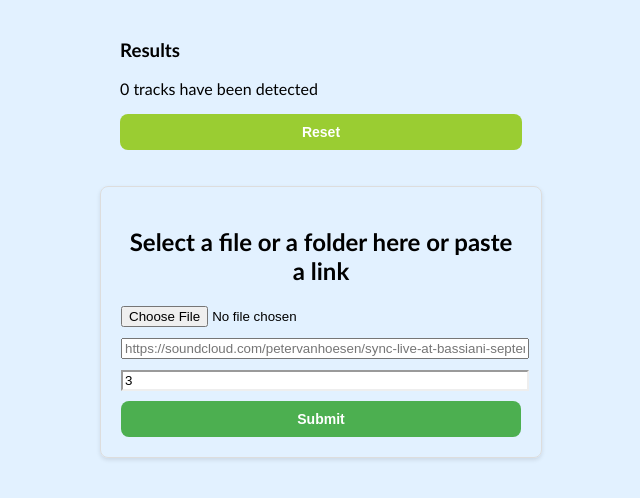
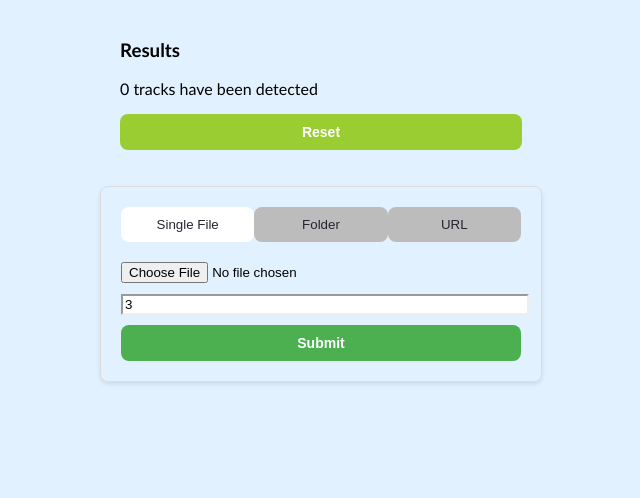
Before and after one commit to antoineqian/autoshazam, a React (Create React App) app in the folder client/: page / in a window 1280 px wide. Shown: the top 498 px of the page, without its empty margins (319-959 px from the left). Built offline with nearby package versions, Linux system fonts and the light colour scheme; the HTML template or start-up script is replaced by a standard one.

Commit message:
Folders working

```diff
--- a/client/src/FileUploadForm.js
+++ b/client/src/FileUploadForm.js
@@ -3,22 +3,21 @@ import axios from 'axios'
 import LoadingButton from './LoadingButton'
 
 const FileUploadForm = ({ setTracks }) => {
-  const [selectedFile, setSelectedFile] = useState(null);
   const [fileList, setFileList] = useState([]);
   const [intervalValue, setIntervalValue] = useState(3);
   const [isValid, setIsValid] = useState(true);
   const [loading, setLoading] = useState(false);
   const [url, setUrl] = useState('');
+  const [mode, setMode] = useState("file") // file, folder, url
+
+  const selectMode = (mode) => {
+    setMode(mode)
+  }
 
   const handleFileChange = (event) => {
     const fileList = event.target.files;
-
-    if (fileList.length === 1) {
-      // Single file selected
-      const file = fileList[0];
-      setSelectedFile(file);
-    } else {
-      // Folder or multiple files selected
+    if (fileList.length > 0) {
+      // Single file or folder / multiple files selected
       const folderFiles = Array.from(fileList);
       setFileList(folderFiles);
     }
@@ -44,19 +43,15 @@ const FileUploadForm = ({ setTracks }) => {
     setInputReset(randomString)
   };
 
-  const handleUpload = async () => {
-    // Handle file upload logic here
-    if (!selectedFile) {
-      console.log("No file selected")
-    }
+  const handleUpload = async (e) => {
+    e.preventDefault()
     if (!isValid) {
       console.log("Invalid input")
     }
     setLoading(true);
     if (fileList.length > 0) {
-      console.log("Uploading folder:", fileList.length)
       const formData = new FormData();
-      fileList.forEach((file, index) => {
+      fileList.forEach((file) => {
         formData.append(`files`, file);
       });
       formData.append('interval', parseInt(intervalValue));
@@ -72,51 +67,51 @@ const FileUploadForm = ({ setTracks }) => {
       setTracks(response.data)
     }
 
-    // if (selectedFile) {
-    //   console.log('Uploading file:', selectedFile);
-    //   const formData = new FormData();
-    //   formData.append('file', selectedFile);
-    //   formData.append('interval', parseInt(intervalValue));
-    //   const response = await axios.post(
-    //     `http://localhost:8000/processFile`,
-    //     formData,
-    //     { headers: { 'Content-Type': 'multipart/form-data' } }
-    //   )
-
-    //   if (response.status === 200) {
-    //     console.log('Detection done')
-    //     console.log(response)
-    //   }
-    //   setTracks(response.data)
-    // }
-    // else {
-    //   const formData = new FormData();
-    //   formData.append('url', url);
-    //   formData.append('interval', parseInt(intervalValue));
-    //   const response = await axios.post(
-    //     `http://localhost:8000/processUrl`,
-    //     formData,
-    //     { headers: { 'Content-Type': 'multipart/form-data' } }
-    //   )
-    // }
     setLoading(false);
-    setSelectedFile(null);
+    setFileList(null);
     resetInput()
   };
 
 
   return (
     <div className="file-upload-form">
-      <h2>Select a file or a folder here or paste a link</h2>
+      {/* <h2>Select a file or a folder here or paste a link</h2> */}
+      <div className="search-options">
+            <button
+              onClick={() => selectMode("file")}
+              style={{backgroundColor: mode === "file" ? 'rgb(255, 255, 255)' : 'rgb(188, 188, 188)'}}
+              >Single File</button>
+            <button
+              onClick={() => selectMode("folder")}
+              style={{backgroundColor: mode === "folder" ? 'rgb(255, 255, 255)' : 'rgb(188, 188, 188)'}}
+              >Folder</button>
+              <button
+              onClick={() => selectMode("url")}
+              style={{backgroundColor: mode === "url" ? 'rgb(255, 255, 255)' : 'rgb(188, 188, 188)'}}
+              >URL</button>
+      </div>
+      <br/>
       <form onSubmit={handleUpload}>
+        {mode === "file" && (
         <input
           key={inputReset}
           type="file"
           accept=".mp3, .wav, audio/*"  // Adjust file types as needed
           onChange={handleFileChange}
-          directory=""  // Enable directory selection
-          webkitdirectory=""  // Enable directory selection for WebKit browsers (like Chrome)
+
         />
+        )}
+        {mode === "folder" && (
+        <input
+          key={inputReset}
+          type="file"
+          accept=".mp3, .wav, audio/*"  // Adjust file types as needed
+          onChange={handleFileChange}
+          directory=""
+          webkitdirectory=""
+        />
+        )}
+        {mode === "url" && (
         <input
           type='url'
           value={url}
@@ -124,6 +119,7 @@ const FileUploadForm = ({ setTracks }) => {
           placeholder='https://soundcloud.com/petervanhoesen/sync-live-at-bassiani-september-2022'
           required={false}
         />
+        )}
         <input
           type="text"
           id="intervalInput"
@@ -134,6 +130,7 @@ const FileUploadForm = ({ setTracks }) => {
         />
         <LoadingButton text="Submit" onSubmit={handleUpload} loading={loading} />
       </form>
+
     </div>
   );
 };
--- a/client/src/index.css
+++ b/client/src/index.css
@@ -159,3 +159,17 @@ input {
   display: flex;
   flex-direction: column;
 }
+
+
+.search-options {
+  display: flex;
+}
+
+.search-options button {
+  width: 50%;
+  border: none;
+  padding: 10px;
+  color: rgb(35, 38, 47);
+  border-radius: 8px;
+
+}
```
Also changed, not shown: 1 other file (tests, documents, lock files or other folders).
